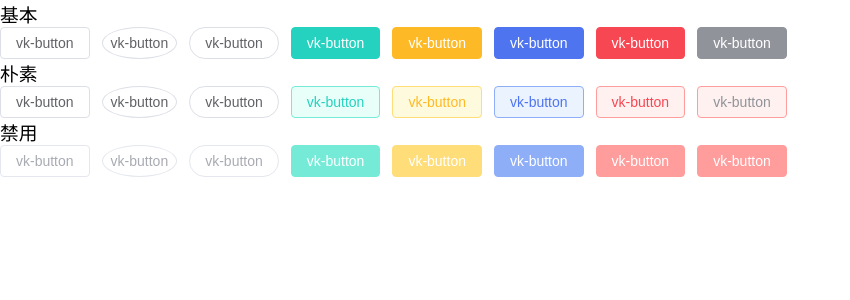
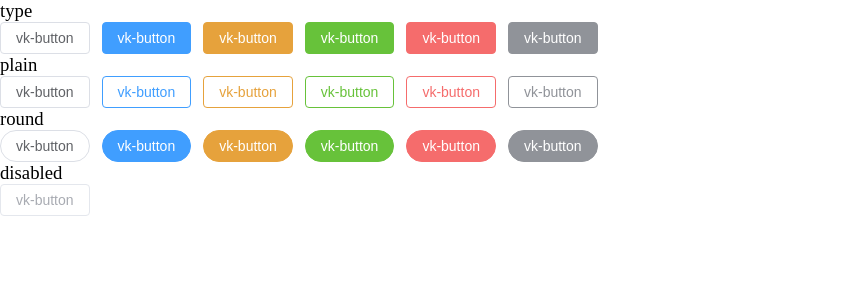
Before and after one commit to AwakingDaydream/element-yuan-project, a Vue app: page / in a window 1280 px wide. Shown: the top 300 px of the page, without its empty margins (0-850 px from the left). Built offline with nearby package versions, Linux system fonts and the light colour scheme.

Commit message:
完成button组件的编写

```diff
--- a/package.json
+++ b/package.json
@@ -34,6 +34,7 @@
     "node-sass": "^9.0.0",
     "npm-run-all2": "^6.2.3",
     "path-browserify": "^1.0.1",
+    "postcss-color-mix": "^1.1.0",
     "prettier": "^3.3.3",
     "sass": "^1.60.0",
     "sass-loader": "^10.5.2",
--- /dev/null
+++ b/postcss.config.cjs
@@ -0,0 +1,5 @@
+module.exports = {
+    plugins:[
+        require('postcss-color-mix')
+    ]
+}
--- a/src/App.vue
+++ b/src/App.vue
@@ -3,33 +3,36 @@ import vkButton from '@/components/Button/Button.vue';
 </script>
 
 <template>
-	<h3>基本</h3>
-	<div class="123">
+	<h3>type</h3>
+	<div>
 		<vk-button>vk-button</vk-button>
-		<vk-button circle>vk-button</vk-button>
-		<vk-button round>vk-button</vk-button>
 		<vk-button type="primary">vk-button</vk-button>
 		<vk-button type="warning">vk-button</vk-button>
 		<vk-button type="success">vk-button</vk-button>
 		<vk-button type="danger">vk-button</vk-button>
 		<vk-button type="info">vk-button</vk-button>
 	</div>
-	<h3>朴素</h3>
+	<h3>plain</h3>
 	<div>
 		<vk-button plain>vk-button</vk-button>
-		<vk-button circle plain>vk-button</vk-button>
-		<vk-button round plain>vk-button</vk-button>
 		<vk-button type="primary" plain>vk-button</vk-button>
 		<vk-button type="warning" plain>vk-button</vk-button>
 		<vk-button type="success" plain>vk-button</vk-button>
 		<vk-button type="danger" plain>vk-button</vk-button>
 		<vk-button type="info" plain>vk-button</vk-button>
 	</div>
-	<h3>禁用</h3>
+	<h3>round</h3>
+	<div>
+		<vk-button round>vk-button</vk-button>
+		<vk-button type="primary" round>vk-button</vk-button>
+		<vk-button type="warning" round>vk-button</vk-button>
+		<vk-button type="success" round>vk-button</vk-button>
+		<vk-button type="danger" round>vk-button</vk-button>
+		<vk-button type="info" round>vk-button</vk-button>
+	</div>
+	<h3>disabled</h3>
 	<div>
 		<vk-button disabled>vk-button</vk-button>
-		<vk-button circle disabled>vk-button</vk-button>
-		<vk-button round disabled>vk-button</vk-button>
 		<vk-button type="primary" disabled>vk-button</vk-button>
 		<vk-button type="warning" disabled>vk-button</vk-button>
 		<vk-button type="success" disabled>vk-button</vk-button>
--- a/src/styles/vars.scss
+++ b/src/styles/vars.scss
@@ -4,66 +4,28 @@
   /* colors基本样式 */
   --vk-color-white: #ffffff;
   --vk-color-black: mix(#000, #fff,  80%);
-  //$main-colors: (
-  //        primary: #409eff,
-  //        success: #67c23a,
-  //        warning: #e6a23c,
-  //        danger: #f56c6c,
-  //        info: #909399
-  //);
+
+  $main-colors: (
+          primary: #409eff,
+          success: #67c23a,
+          warning: #e6a23c,
+          danger: #f56c6c,
+          info: #909399
+  );
 
   /*
     @each: 相当于for in 对象循环，得到key，value 赋值
     @for: 相当于数组循环,through包含最后一个条件 to则不包含最后一个条件
+    需要安装postcss-color-mix 不然mix函数无法使用
   */
-  //@each $val, $color in $main-colors {
-  //  --vk-color-#{$val}: #{$color};
-  //  @each $i in (3,5,7,9){
-  //    --vk-color-#{$val}-light-#{$i}: mix(#fff,#000);
-  //  }
-  //  --vk-color-#{$val}-light-8: mix(#fff, $color,  90%);
-  //  --vk-color-#{$val}-dark-2: mix(#000, #fff,  80%);
-  //}
-
-  --vk-color-primary: #25D1BF;
-  --vk-color-primary-light-3: #4BDECA;
-  --vk-color-primary-light-5: #75EBD7;
-  --vk-color-primary-light-7: #A3F7E7;
-  --vk-color-primary-light-8: #D1FFF4;
-  --vk-color-primary-light-9: #E8FFF9;
-  --vk-color-primary-dark-2: #17B0A6;
-
-  --vk-color-success: #4F74EF;
-  --vk-color-success-light-3: #6C90F2;
-  --vk-color-success-light-5: #8EAEF7;
-  --vk-color-success-light-7: #B5CCFD;
-  --vk-color-success-light-8: #D4E2FE;
-  --vk-color-success-light-9: #EBF3FF;
-  --vk-color-success-dark-2: #3855C9;
-
-  --vk-color-warning: #FEBA26;
-  --vk-color-warning-light-3: #FFCC4A;
-  --vk-color-warning-light-5: #FFDD78;
-  --vk-color-warning-light-7: #FFEA9C;
-  --vk-color-warning-light-8: #FFF4C4;
-  --vk-color-warning-light-9: #FEFADD;
-  --vk-color-warning-dark-2: #DB981D;
-
-  --vk-color-danger: #F64753;
-  --vk-color-danger-light-3: #FF7377;
-  --vk-color-danger-light-5: #FF9C9C;
-  --vk-color-danger-light-7: #FFBCB9;
-  --vk-color-danger-light-8: #FFDEDC;
-  --vk-color-danger-light-9: #FFF1F0;
-  --vk-color-danger-dark-2: #CF3241;
-
-  --vk-color-info: #909399;
-  --vk-color-info-light-3: #FF7377;
-  --vk-color-info-light-5: #FF9C9C;
-  --vk-color-info-light-7: #FFBCB9;
-  --vk-color-info-light-8: #FFDEDC;
-  --vk-color-info-light-9: #FFF1F0;
-  --vk-color-dinfo-dark-2: #CF3241;
+  @each $val, $color in $main-colors {
+    --vk-color-#{$val}: #{$color};
+    @each $i in (3,5,7,9){
+      --vk-color-#{$val}-light-#{$i}: mix(#ffffff,#{$color},#{$i*0.1});
+    }
+    --vk-color-#{$val}-light-8: mix(#ffffff,#{$color},80%);
+    --vk-color-#{$val}-dark-2: mix(#000000,#{$color},20%);
+  }
 
   //基本样式
   --vk-bg-color: #ffffff;
```
